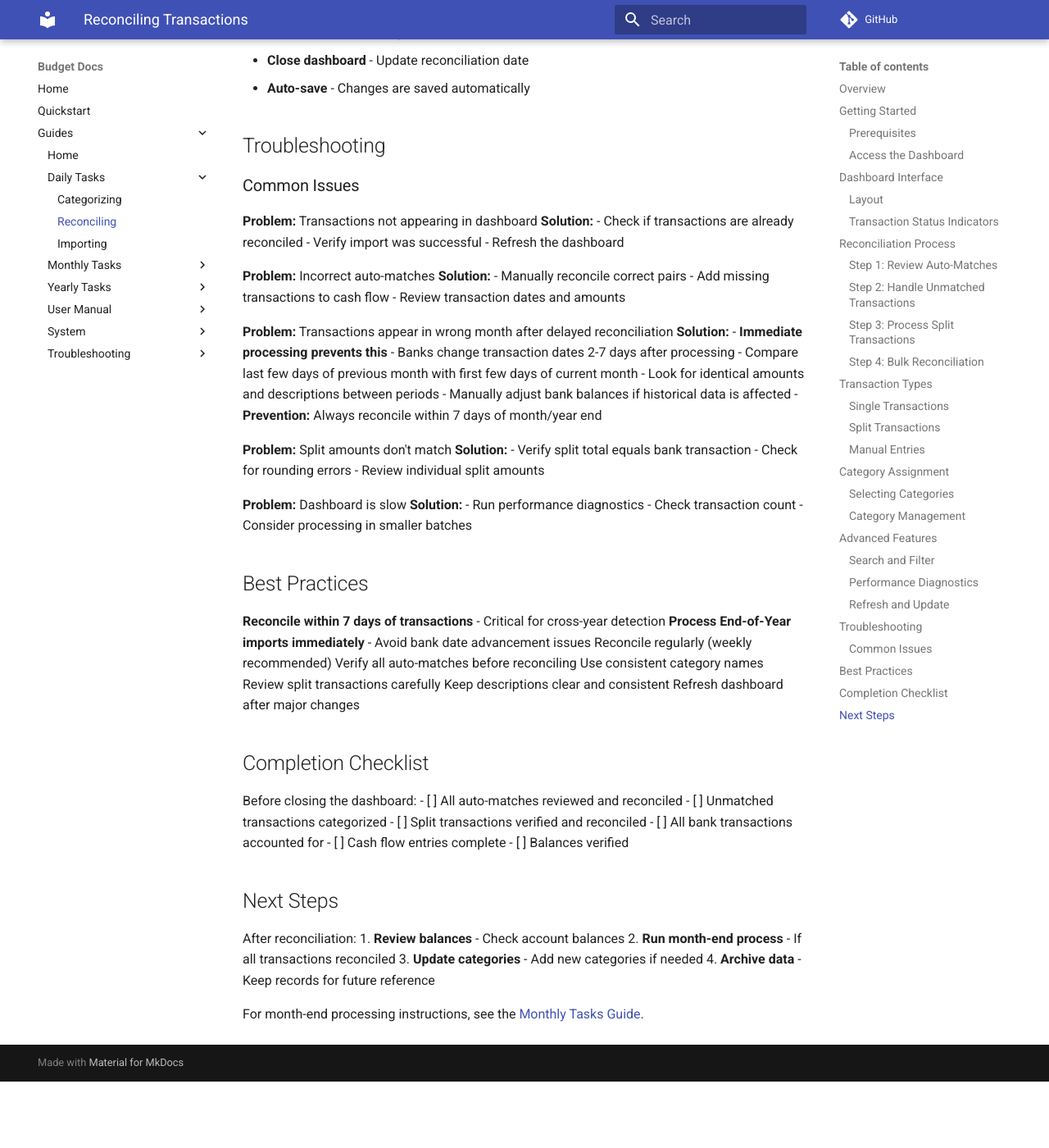
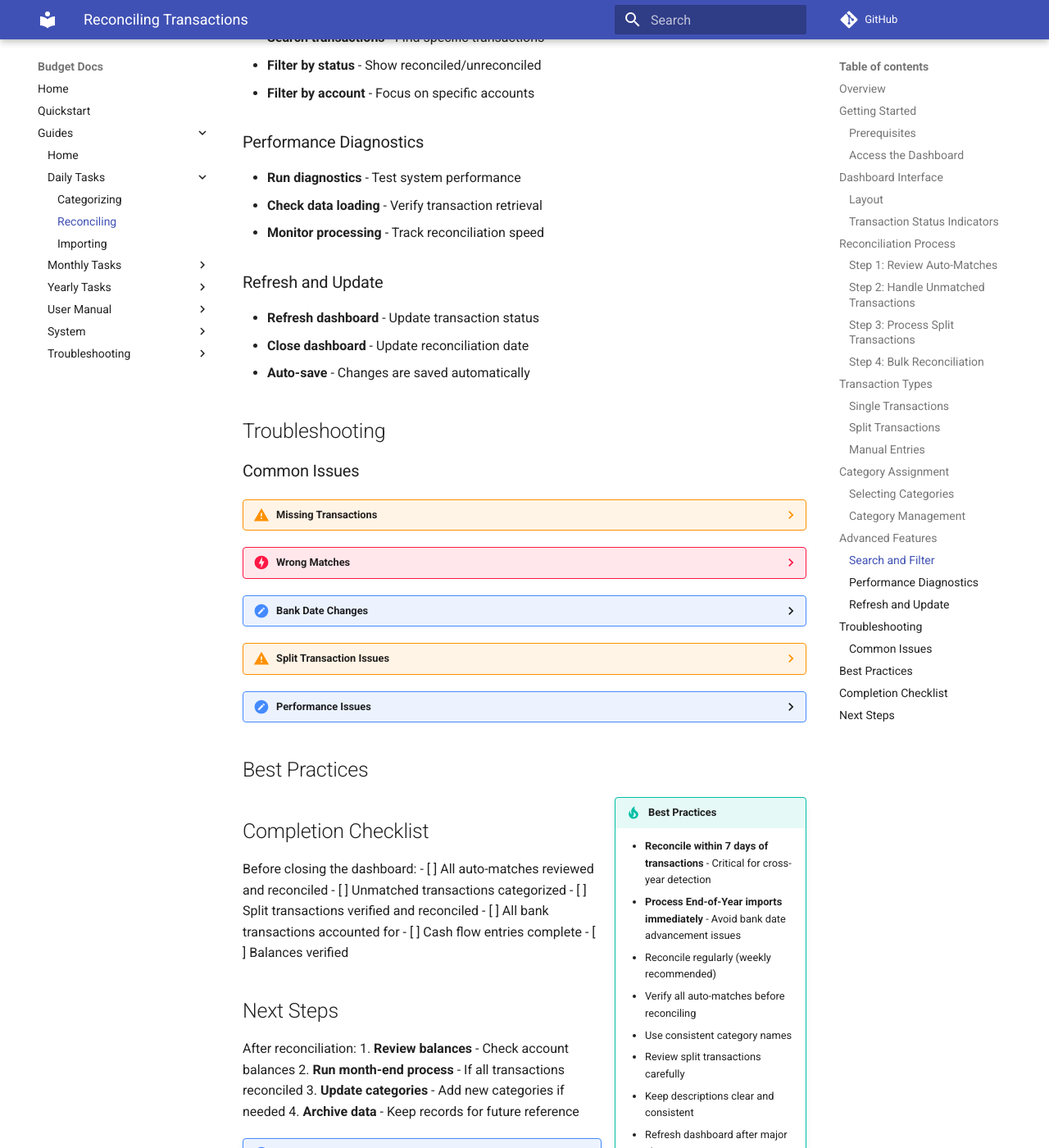
Before and after one commit to griadooss/budget-docs, an MkDocs documentation site: the page built from docs/guides/daily-tasks/reconciling.md, in a window 1280 px wide and 1400 px high, scrolled down 3616 px. Shown: the whole window at 82% size. Built offline with MkDocs 1.6.1 and Material for MkDocs 9.7.7, drawn with Linux system fonts in a browser that asks for light colours; comment, search, counter and statistics services are not loaded; before the commit the page ends 4935 px from its top, so only the background shows below that; some of the changed text lies outside the part shown.

Commit message:
Convert reconciling.md to Material for MkDocs native syntax
- Replace <CardGroup> and <Card> with tabs (===) and admonitions (!!!)
- Replace <Accordion> with collapsible blocks (???)
- Replace <Check> with tip admonition
- Replace <Note> with note admonition
- Add required Material extensions to mkdocs.yml
- Add pymdown-extensions to GitHub Actions workflow

This should render properly with Material theme styling and colors.

```diff
--- a/docs/guides/daily-tasks/reconciling.md
+++ b/docs/guides/daily-tasks/reconciling.md
@@ -28,43 +28,33 @@
 ### Layout
 The dashboard displays two columns:
 
-<CardGroup cols={2}>
-<Card title="Cash Flow (Left)" icon="list">
-- Your categorized transactions
-- Income and expense entries
-- Split transaction groups
-- Unreconciled entries
-  </Card>
+=== "Cash Flow (Left)"
 
-<Card title="Bank Records (Right)" icon="bank">
-- Imported bank transactions
-- Unmatched bank entries
-- Transaction details
-- Account information
-  </Card>
-</CardGroup>
+    - Your categorized transactions
+    - Income and expense entries
+    - Split transaction groups
+    - Unreconciled entries
+
+=== "Bank Records (Right)"
+
+    - Imported bank transactions
+    - Unmatched bank entries
+    - Transaction details
+    - Account information
 
 ### Transaction Status Indicators
 
-<CardGroup cols={3}>
-<Card title="Green Highlight" icon="check">
-**Auto-matched transactions**
-- System matched by amount and date
-- Ready for reconciliation
-  </Card>
+!!! success "Green Highlight - Auto-matched transactions"
+    - System matched by amount and date
+    - Ready for reconciliation
 
-<Card title="Blue Highlight" icon="arrows-split">
-**Split transaction groups**
-- Multiple cash flow entries
-- Match to single bank transaction
-  </Card>
+!!! info "Blue Highlight - Split transaction groups"
+    - Multiple cash flow entries
+    - Match to single bank transaction
 
-<Card title="No Highlight" icon="question">
-**Unmatched transactions**
-- Need manual processing
-- Require categorization
-  </Card>
-</CardGroup>
+!!! warning "No Highlight - Unmatched transactions"
+    - Need manual processing
+    - Require categorization
 
 ## Reconciliation Process
 
@@ -143,60 +133,64 @@
 
 ### Common Issues
 
-<AccordionGroup>
-  <Accordion title="Missing Transactions" icon="alert">
+??? warning "Missing Transactions"
     **Problem:** Transactions not appearing in dashboard
+
     **Solution:**
+
     - Check if transactions are already reconciled
     - Verify import was successful
     - Refresh the dashboard
-  </Accordion>
 
-  <Accordion title="Wrong Matches" icon="x">
+??? danger "Wrong Matches"
     **Problem:** Incorrect auto-matches
+
     **Solution:**
+
     - Manually reconcile correct pairs
     - Add missing transactions to cash flow
     - Review transaction dates and amounts
-  </Accordion>
 
-  <Accordion title="Bank Date Changes" icon="calendar">
+??? calendar "Bank Date Changes"
     **Problem:** Transactions appear in wrong month after delayed reconciliation
+
     **Solution:**
+
     - **Immediate processing prevents this** - Banks change transaction dates 2-7 days after processing
     - Compare last few days of previous month with first few days of current month
     - Look for identical amounts and descriptions between periods
     - Manually adjust bank balances if historical data is affected
     - **Prevention:** Always reconcile within 7 days of month/year end
-  </Accordion>
 
-  <Accordion title="Split Transaction Issues" icon="arrows-split">
+??? warning "Split Transaction Issues"
     **Problem:** Split amounts don't match
+
     **Solution:**
+
     - Verify split total equals bank transaction
     - Check for rounding errors
     - Review individual split amounts
-  </Accordion>
 
-  <Accordion title="Performance Issues" icon="clock">
+??? clock "Performance Issues"
     **Problem:** Dashboard is slow
+
     **Solution:**
+
     - Run performance diagnostics
     - Check transaction count
     - Consider processing in smaller batches
-  </Accordion>
-</AccordionGroup>
 
 ## Best Practices
 
-<Check>**Reconcile within 7 days of transactions** - Critical for cross-year detection</Check>
-<Check>**Process End-of-Year imports immediately** - Avoid bank date advancement issues</Check>
-<Check>Reconcile regularly (weekly recommended)</Check>
-<Check>Verify all auto-matches before reconciling</Check>
-<Check>Use consistent category names</Check>
-<Check>Review split transactions carefully</Check>
-<Check>Keep descriptions clear and consistent</Check>
-<Check>Refresh dashboard after major changes</Check>
+!!! tip inline end "Best Practices"
+    - **Reconcile within 7 days of transactions** - Critical for cross-year detection
+    - **Process End-of-Year imports immediately** - Avoid bank date advancement issues
+    - Reconcile regularly (weekly recommended)
+    - Verify all auto-matches before reconciling
+    - Use consistent category names
+    - Review split transactions carefully
+    - Keep descriptions clear and consistent
+    - Refresh dashboard after major changes
 
 ## Completion Checklist
 
@@ -216,6 +210,5 @@
 3. **Update categories** - Add new categories if needed
 4. **Archive data** - Keep records for future reference
 
-<Note>
-  For month-end processing instructions, see the [Monthly Tasks Guide](../monthly-tasks/end-of-month.md).
-</Note>
+!!! note
+    For month-end processing instructions, see the [Monthly Tasks Guide](../monthly-tasks/end-of-month.md).
--- a/mkdocs.yml
+++ b/mkdocs.yml
@@ -6,7 +6,15 @@
   name: material
 
 markdown_extensions:
-  - md_in_html
+  - pymdownx.superfences
+  - pymdownx.tabbed:
+      alternate_style: true
+  - pymdownx.details
+  - pymdownx.tasklist:
+      custom_checkbox: true
+  - admonition
+  - pymdownx.highlight:
+      anchor_linenums: true
 
 nav:
   - Home: introduction.md
```
Also changed, not shown: 1 other file.
